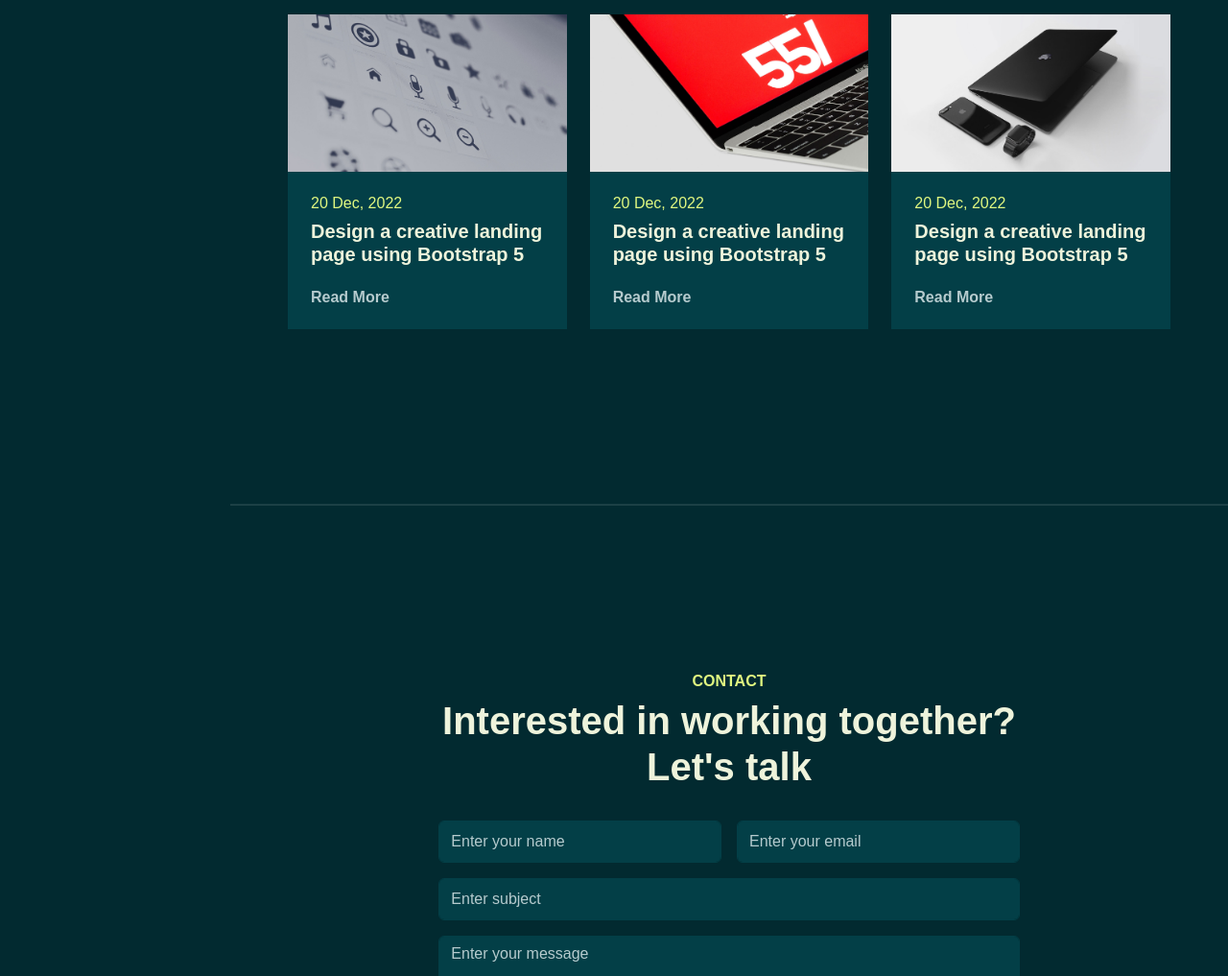
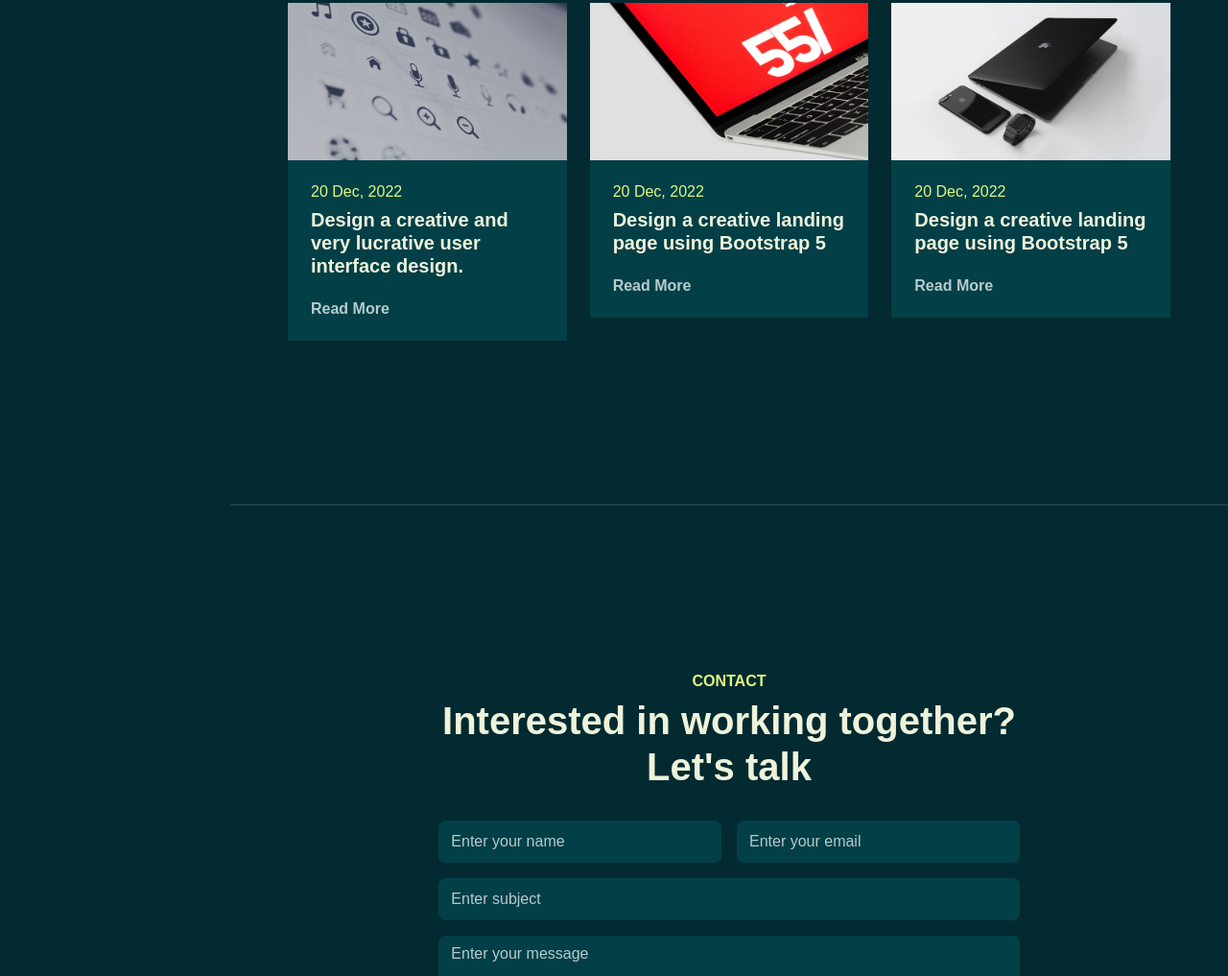
Before and after one commit to zephania002/Zephania-Portfolio, a plain HTML site: page index.html in a window 1280 px wide. Shown: the part 5264-6281 px from the top of the page at 96% size. Drawn offline with Linux system fonts and the light colour scheme; a web font is replaced by a local one.

Commit message:
upload to server

```diff
--- a/index.html
+++ b/index.html
@@ -419,7 +419,7 @@
                             </div>
                             <div class="card-custom-content p-4">
                                 <p class="text-brand mb-2">20 Dec, 2022</p>
-                                <h5 class="mb-4">Design a creative landing page using Bootstrap 5</h5>
+                                <h5 class="mb-4">Design a creative and very lucrative user interface design.</h5>
                                 <a href="#" class="link-custom">Read More</a>
                             </div>
                         </div>
```
